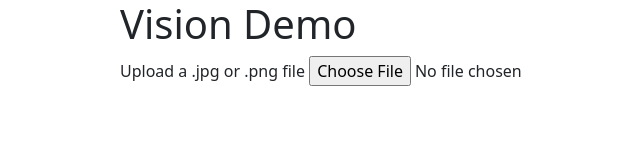
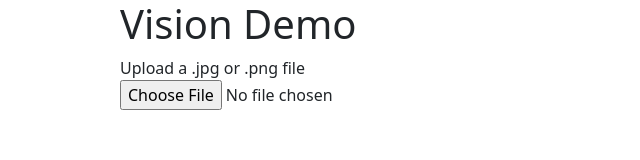
Before and after one commit to r0b-adams/ar-translator-backend-demo, a website: page client/index.html in a window 1280 px wide. Shown: the whole page, without its empty margins (132-772 px from the left). Drawn offline with nearby package versions, Linux system fonts and the light colour scheme; no server answers.

Commit message:
basic styles

```diff
--- a/client/style.css
+++ b/client/style.css
@@ -4,6 +4,14 @@
   box-sizing: border-box;
   padding: 0;
   margin: 0;
+}
+
+.flex {
+  display: flex;
+}
+
+.flex-col {
+  flex-direction: column;
 }
 
 .container {
```
